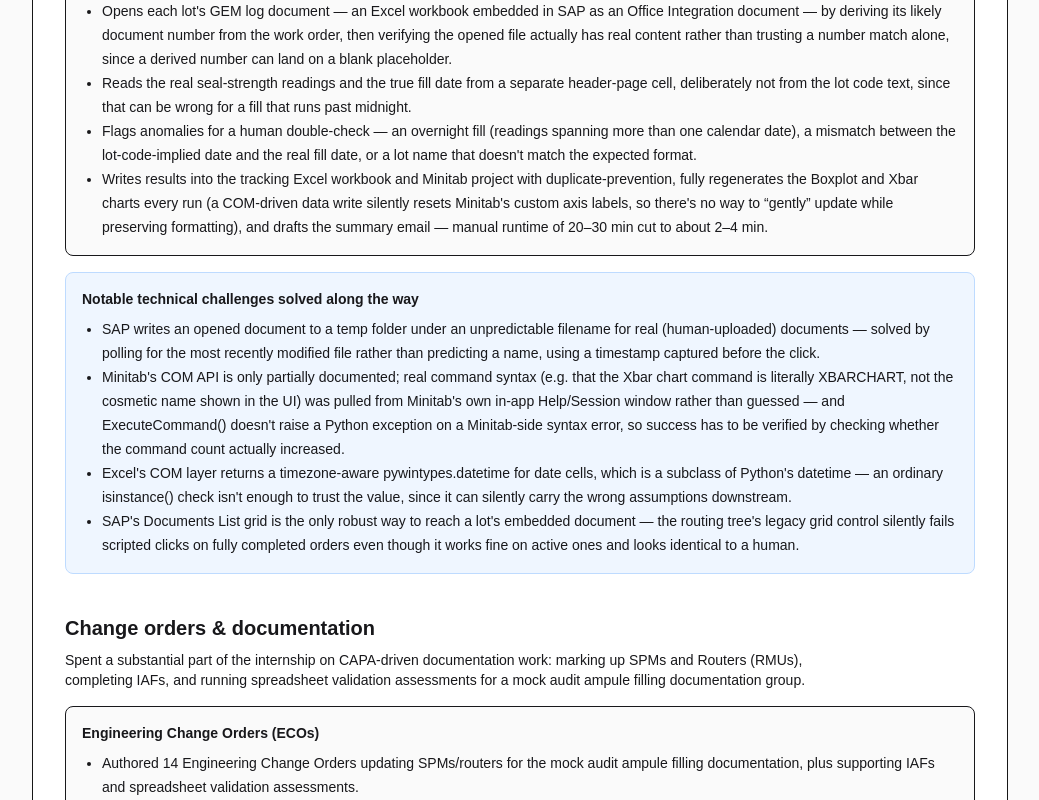
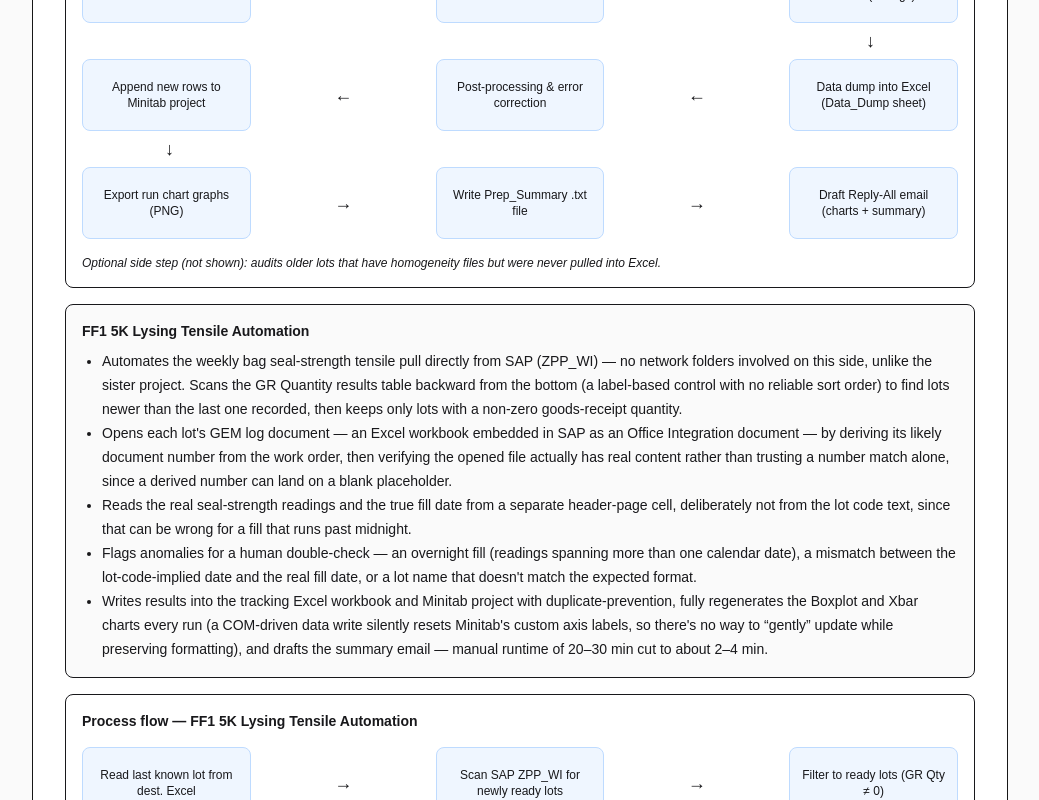
Before and after one commit to arionstern/engineering-portfolio, a Next.js app: page /overview/werfen in a window 1280 px wide. Shown: the part 1160-1960 px from the top of the page, without its empty margins (120-1159 px from the left). Built offline with nearby package versions, Linux system fonts and the light colour scheme.

Commit message:
added flowcharts to werfen page

```diff
--- a/src/app/overview/werfen/page.tsx
+++ b/src/app/overview/werfen/page.tsx
@@ -1,3 +1,4 @@
+import { Fragment } from "react";
 import Link from "next/link";
 import Page from "@/components/Page";
 
@@ -60,6 +61,79 @@
   );
 }
 
+function FlowNode({ children }: { children: React.ReactNode }) {
+  return (
+    <div className="flex min-h-[4.5rem] items-center justify-center rounded-lg border border-blue-200 bg-blue-50 px-3 py-2 text-center text-xs font-medium leading-snug text-zinc-900">
+      {children}
+    </div>
+  );
+}
+
+function FlowArrowRight() {
+  return (
+    <div className="flex items-center justify-center text-blue-400">
+      <span className="text-lg">→</span>
+    </div>
+  );
+}
+
+function FlowArrowLeft() {
+  return (
+    <div className="flex items-center justify-center text-blue-400">
+      <span className="text-lg">←</span>
+    </div>
+  );
+}
+
+function FlowArrowDown({ col }: { col: 1 | 3 | 5 }) {
+  const colClass =
+    col === 1 ? "col-start-1" : col === 3 ? "col-start-3" : "col-start-5";
+  return (
+    <div className="grid grid-cols-5 py-1">
+      <div className={`flex justify-center text-blue-400 text-lg ${colClass}`}>
+        ↓
+      </div>
+    </div>
+  );
+}
+
+function FlowChart({
+  title,
+  rows,
+  note,
+}: {
+  title: string;
+  rows: string[][];
+  note?: string;
+}) {
+  return (
+    <div className="mt-4 rounded-lg border bg-white p-4">
+      <div className="text-sm font-semibold text-zinc-900">{title}</div>
+      <div className="mt-4">
+        {rows.map((row, ri) => (
+          <div key={ri}>
+            <div className="grid grid-cols-5 gap-2 items-stretch">
+              {row.map((step, si) => (
+                <Fragment key={`${ri}-${si}`}>
+                  <FlowNode>{step}</FlowNode>
+                  {si < row.length - 1 &&
+                    (ri % 2 === 1 ? <FlowArrowLeft /> : <FlowArrowRight />)}
+                </Fragment>
+              ))}
+            </div>
+            {ri < rows.length - 1 && (
+              <FlowArrowDown col={ri % 2 === 0 ? 5 : 1} />
+            )}
+          </div>
+        ))}
+      </div>
+      {note ? (
+        <p className="mt-4 text-xs italic text-zinc-600">{note}</p>
+      ) : null}
+    </div>
+  );
+}
+
 export default function WerfenPage() {
   return (
     <Page
@@ -83,7 +157,7 @@
         <div className="grid gap-4 md:grid-cols-4">
           <Stat label="Data pipelines built" value="2" />
           <Stat label="Time saved" value="~89–95%" />
-          <Stat label="Change orders authored" value="14" />
+          <Stat label="Change orders approved & implemented" value="14" />
           <Stat label="Combined tests supported" value="500+" />
         </div>
 
@@ -111,6 +185,28 @@
           ]}
         />
 
+        <FlowChart
+          title="Process flow — Minitab Data Pull v0"
+          rows={[
+            [
+              "Scan 5kD/5kE network lot folders",
+              "Copy new files into this week's folder",
+              "Run CPKPPKPuller Excel macro (xlwings)",
+            ],
+            [
+              "Append new rows to Minitab project",
+              "Post-processing & error correction",
+              "Data dump into Excel (Data_Dump sheet)",
+            ],
+            [
+              "Export run chart graphs (PNG)",
+              "Write Prep_Summary .txt file",
+              "Draft Reply-All email (charts + summary)",
+            ],
+          ]}
+          note="Optional side step (not shown): audits older lots that have homogeneity files but were never pulled into Excel."
+        />
+
         <BulletBlock
           title="FF1 5K Lysing Tensile Automation"
           bullets={[
@@ -120,6 +216,24 @@
             "Flags anomalies for a human double-check — an overnight fill (readings spanning more than one calendar date), a mismatch between the lot-code-implied date and the real fill date, or a lot name that doesn't match the expected format.",
             "Writes results into the tracking Excel workbook and Minitab project with duplicate-prevention, fully regenerates the Boxplot and Xbar charts every run (a COM-driven data write silently resets Minitab's custom axis labels, so there's no way to “gently” update while preserving formatting), and drafts the summary email — manual runtime of 20–30 min cut to about 2–4 min.",
           ]}
+        />
+
+        <FlowChart
+          title="Process flow — FF1 5K Lysing Tensile Automation"
+          rows={[
+            [
+              "Read last known lot from dest. Excel",
+              "Scan SAP ZPP_WI for newly ready lots",
+              "Filter to ready lots (GR Qty ≠ 0)",
+            ],
+            [
+              "Write to Excel & Minitab (dedup)",
+              "Read seal-strength & fill date, flag issues",
+              "Per lot: open GEM log doc & verify content",
+            ],
+            ["Regenerate charts & export PNGs", "Draft Reply-All summary email"],
+          ]}
+          note="Steps 4–6 repeat for each ready lot found in that week's SAP scan."
         />
 
         <Callout
@@ -142,10 +256,10 @@
         <BulletBlock
           title="Engineering Change Orders (ECOs)"
           bullets={[
-            "Authored 14 Engineering Change Orders updating SPMs/routers for the mock audit ampule filling documentation, plus supporting IAFs and spreadsheet validation assessments.",
+            "Authored 14 Engineering Change Orders updating SPMs/routers for the mock audit ampule filling documentation, plus supporting IAFs and spreadsheet validation assessments — all 14 COs are now approved and implemented.",
             "Every change was grounded in direct floor observation — watching operators perform each step and asking questions — rather than working from the existing document alone, so the rewritten procedure matched how the process was actually being run, not just how it was written down.",
             "Completed initial markups for the related bulking documents as well; change orders for those are still in progress as of the end of the internship.",
-            "Reviewed and walked every change through cross-functional approval with Product Support, QA, Supply Chain, and Engineering before it was finalized.",
+            "Walked every change through cross-functional approval with Product Support, QA, Supply Chain, and Engineering before it was finalized.",
           ]}
         />
 
```
